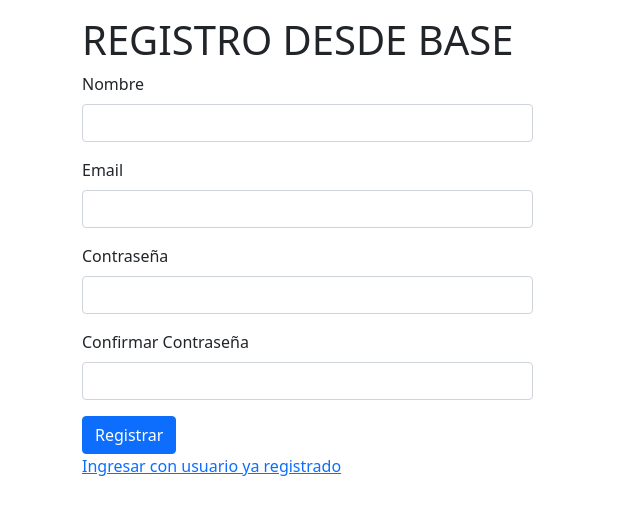
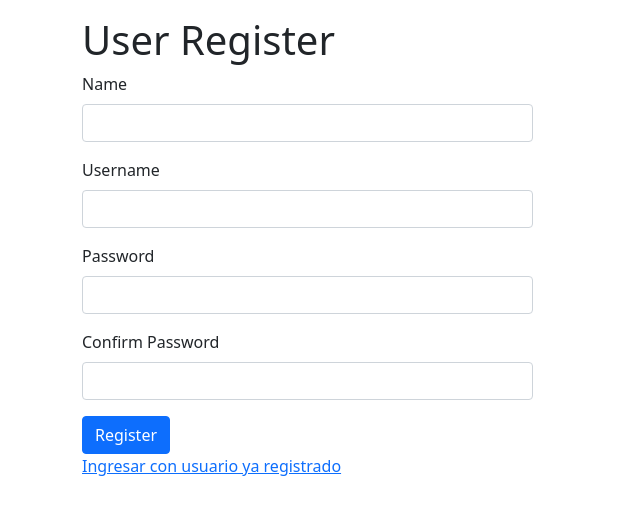
Before and after one commit to pfuentea/travel_buddy, a Django app: page /registro in a window 1280 px wide. Shown: the top 515 px of the page, without its empty margins (0-640 px from the left). Run offline with Django 3.2, Linux system fonts and the light colour scheme.

Commit message:
Login y register listos

```diff
--- a/travel_app/auth.py
+++ b/travel_app/auth.py
@@ -13,7 +13,7 @@ def logout(request):
 
 def login(request):
     if request.method == "POST":
-        user = User.objects.filter(email=request.POST['email'])
+        user = User.objects.filter(username=request.POST['username'])
         if user:
             log_user = user[0]
 
@@ -22,7 +22,7 @@ def login(request):
                 user = {
                     "id" : log_user.id,
                     "name": f"{log_user}",
-                    "email": log_user.email,
+                    "username": log_user.username,
                     "role": log_user.role
                 }
 
@@ -30,9 +30,9 @@ def login(request):
                 messages.success(request, "Logueado correctamente.")
                 return redirect("/")
             else:
-                messages.error(request, "Password o Email  incorrectos.")
+                messages.error(request, "Password o Username  incorrectos.")
         else:
-            messages.error(request, "Email o password incorrectos.")
+            messages.error(request, "Username o password incorrectos.")
 
 
 
@@ -51,17 +51,17 @@ def registro(request):
                 messages.error(request, value)
 
             request.session['register_name'] =  request.POST['name']
-            request.session['register_email'] =  request.POST['email']
+            request.session['register_username'] =  request.POST['username']
 
         else:
             request.session['register_name'] = ""
-            request.session['register_email'] = ""
+            request.session['register_username'] = ""
 
             password_encryp = bcrypt.hashpw(request.POST['password'].encode(), bcrypt.gensalt()).decode()
 
             usuario_nuevo = User.objects.create(
                 name = request.POST['name'],
-                email=request.POST['email'],
+                username=request.POST['username'],
                 password=password_encryp,
                 role=request.POST['role']
             )
@@ -72,7 +72,7 @@ def registro(request):
             request.session['user'] = {
                 "id" : usuario_nuevo.id,
                 "name": f"{usuario_nuevo.name}",
-                "email": usuario_nuevo.email
+                "username": usuario_nuevo.username
             }
             return redirect("/")
 
--- a/travel_app/templates/login.html
+++ b/travel_app/templates/login.html
@@ -14,13 +14,13 @@
     <div class="container mt-3">
       <div class="row">
         <div class="col-5">
-          <h1>LOGIN DESDE BASE</h1>
+          <h1>Welcome to Travel World!</h1>
 
           <form method="POST">
             {% csrf_token %}
               <div class="mb-3">
-                <label for="email" class="form-label">Email</label>
-                <input type="text" class="form-control" id="email" name="email" value="{{request.session.login_email}}">
+                <label for="username" class="form-label">Username</label>
+                <input type="text" class="form-control" id="username" name="username" value="{{request.session.username}}">
             </div>
             <div class="mb-3">
                 <label for="password" class="form-label">Contraseña</label>
--- a/travel_app/templates/registro.html
+++ b/travel_app/templates/registro.html
@@ -13,38 +13,28 @@
     <div class="mt-3">
       <div class="row">
         <div class="col-5">
-          <h1>REGISTRO DESDE BASE</h1>
+          <h1>User Register</h1>
           <form method="POST">
             {% csrf_token %}
             <div class="mb-3">
-              <label for="nombre" class="form-label">Nombre</label>
+              <label for="nombre" class="form-label">Name</label>
               <input type="text" class="form-control" id="name" name="name" value="{{request.session.register_name}}">
             </div>
 
             <div class="mb-3">
-              <label for="email" class="form-label">Email</label>
-              <input type="text" class="form-control" id="email" name="email" value="{{request.session.register_email}}">
+              <label for="email" class="form-label">Username</label>
+              <input type="text" class="form-control" id="username" name="username" value="{{request.session.username}}">
             </div>
             <div class="mb-3">
-              <label for="password" class="form-label">Contraseña</label>
+              <label for="password" class="form-label">Password</label>
               <input type="password" class="form-control" id="password" name="password">
             </div>
             <div class="mb-3">
-              <label for="password_confirm" class="form-label">Confirmar Contraseña</label>
+              <label for="password_confirm" class="form-label">Confirm Password</label>
               <input type="password" class="form-control" id="password_confirm" name="password_confirm">
             </div>
             <input type="hidden" name="role" value="user">
-            <!--
-            <div class="mb-3">
-              <label for="role" class="form-label">Rol</label>
-              <select name="role" id="role">
-                <option value="user">Usuario Normal</option>
-                <option value="admin">Administrador</option>
-              </select>
-            </div>
-            -->
-
-            <button type="submit" class="btn btn-primary">Registrar</button>
+            <button type="submit" class="btn btn-primary">Register</button>
           </form>
 
         </div>
--- a/travel_app/urls.py
+++ b/travel_app/urls.py
@@ -2,7 +2,6 @@ from django.urls import path
 from . import views, auth
 urlpatterns = [
     path('', views.index),
-    path('/', views.index),
     path('registro', auth.registro),
     path('login', auth.login),
     path('logout', auth.logout),
```
Also changed, not shown: travel_app/models.py (+17 -6 lines), travel_app/templates/view.html (deleted, +0 -12 lines).
